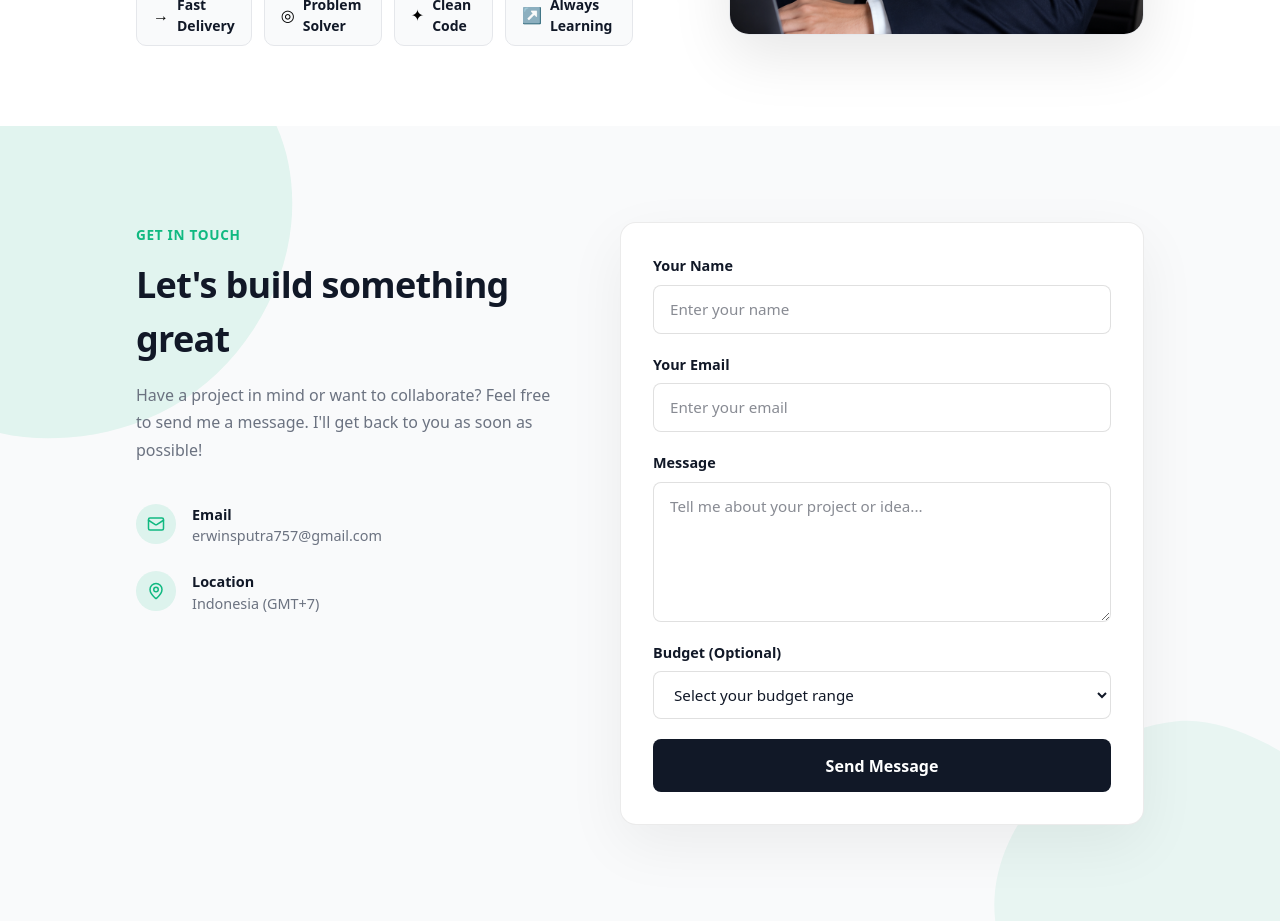
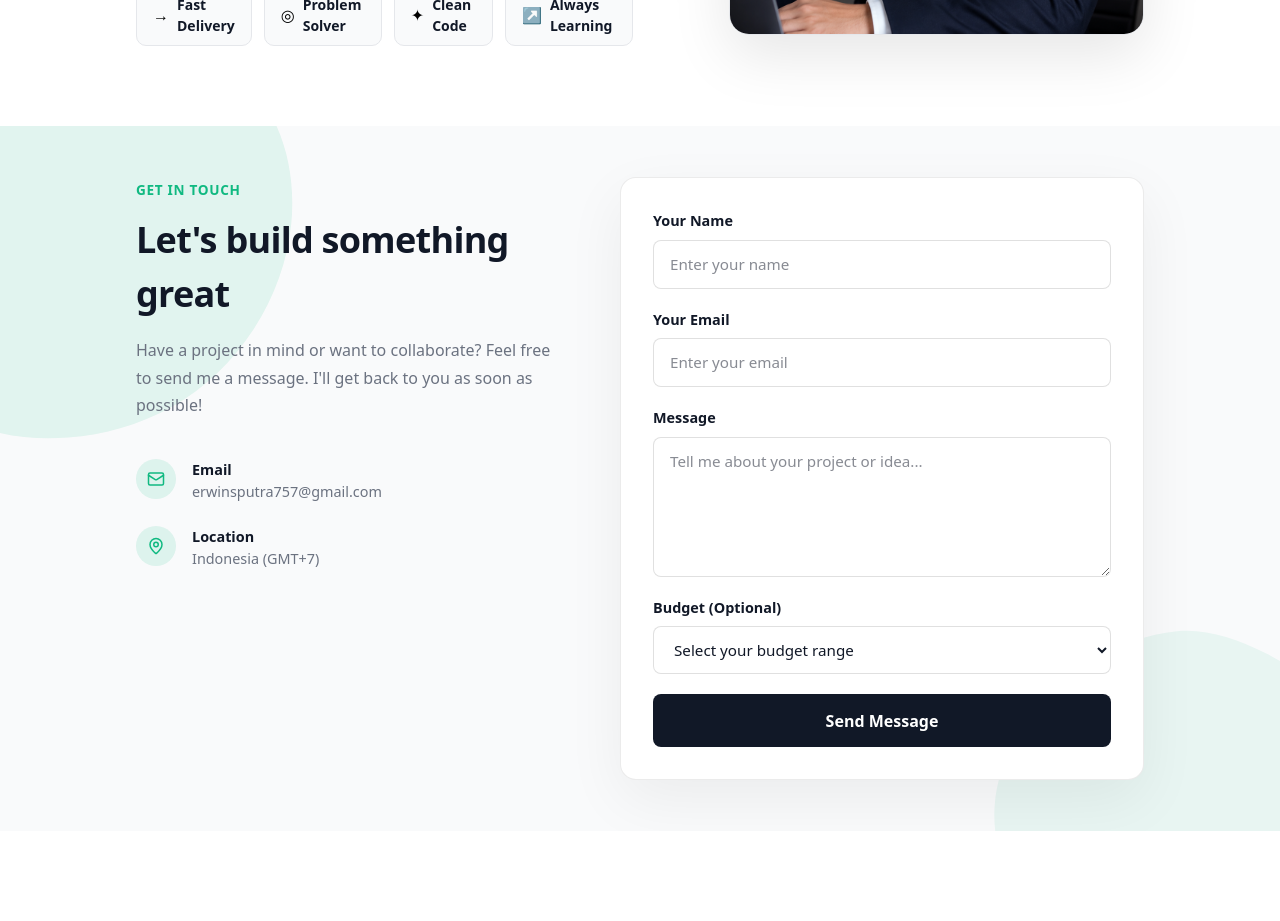
Before and after one commit to ErwinSputra/portofolio, a Next.js app: page / in a window 1280 px wide. Shown: the part 1960-2881 px from the top of the page. After the commit the page ends 2791 px from the top, so only its background shows below. Built offline with nearby package versions, Linux system fonts and the light colour scheme.

Commit message:
fat: Add WhatsApp contact and Formspree endpoint

```diff
--- a/src/components/Contact.module.css
+++ b/src/components/Contact.module.css
@@ -32,7 +32,7 @@
   z-index: 1;
   display: flex;
   gap: 4rem;
-  padding: 6rem;
+  padding: 3.2rem 6rem;
   max-width: 1200px;
   margin: 0 auto;
 }
--- a/src/components/ContactForm.tsx
+++ b/src/components/ContactForm.tsx
@@ -3,7 +3,7 @@
 import { useState } from "react";
 import styles from "./Contact.module.css";
 
-const FORMSPREE_ENDPOINT = "https://formspree.io/f/YOUR_FORM_ID";
+const FORMSPREE_ENDPOINT = "https://formspree.io/f/xzdlobeo";
 
 export default function ContactForm() {
   const [status, setStatus] = useState<"idle" | "sending" | "sent" | "error">(
--- a/src/components/Hero.tsx
+++ b/src/components/Hero.tsx
@@ -48,11 +48,11 @@ export default function Hero() {
             and ready to launch.
           </p>
           <div className={styles.ctaGroup}>
-            <Link href="#hire-me" className={styles.cta}>
+            <Link href="#contact-me" className={styles.cta}>
               Hire me
             </Link>
             <a
-              href="https://wa.me/62XXXXXXXXXX?text=Hi%20Erwin%2C%20I%27d%20like%20to%20discuss%20a%20project"
+              href="https://wa.me/62895347838644?text=Hi%20Erwin%2C%20I%27d%20like%20to%20discuss%20a%20project"
               target="_blank"
               rel="noopener noreferrer"
               className={styles.ctaSecondary}
```
